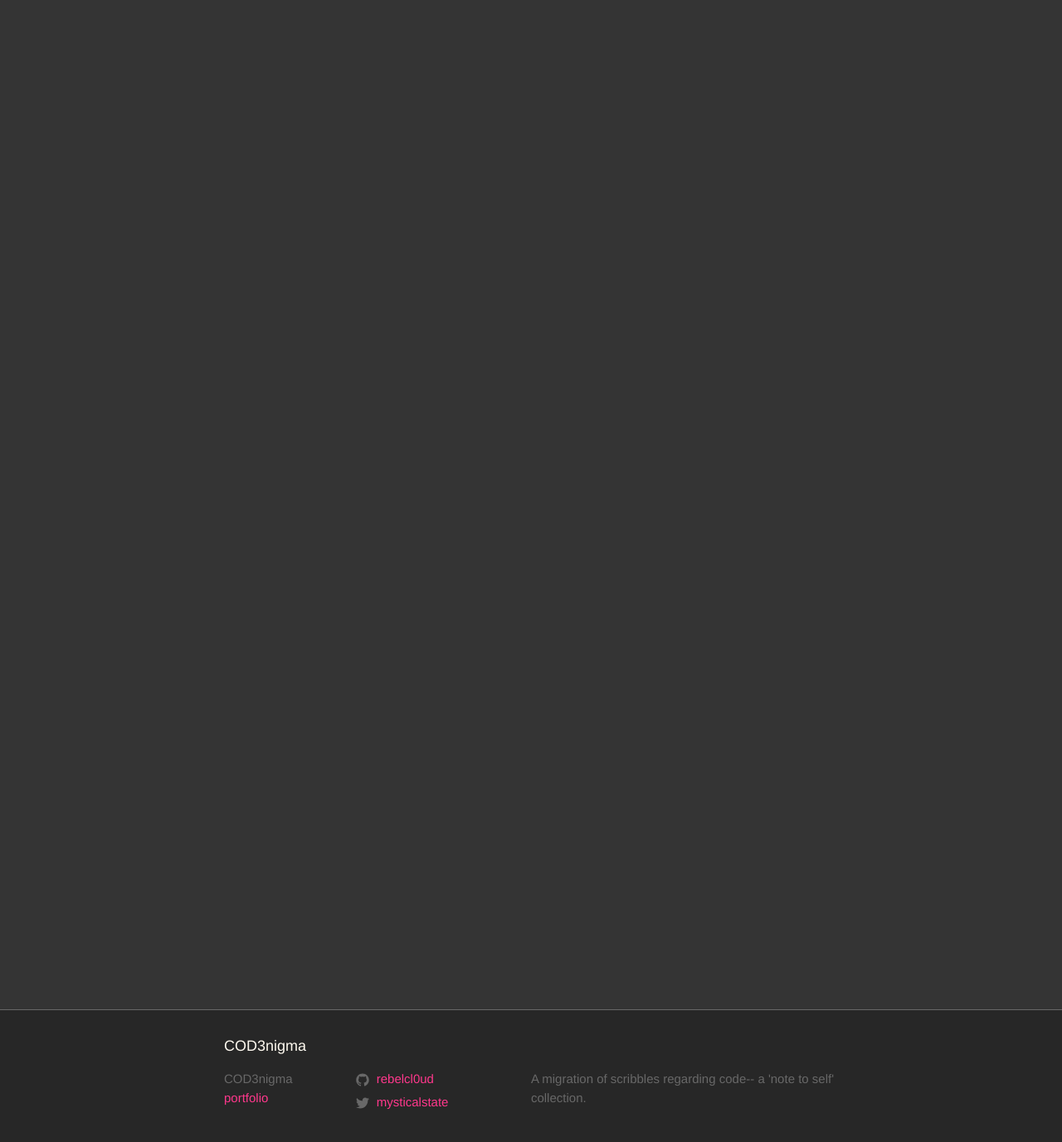
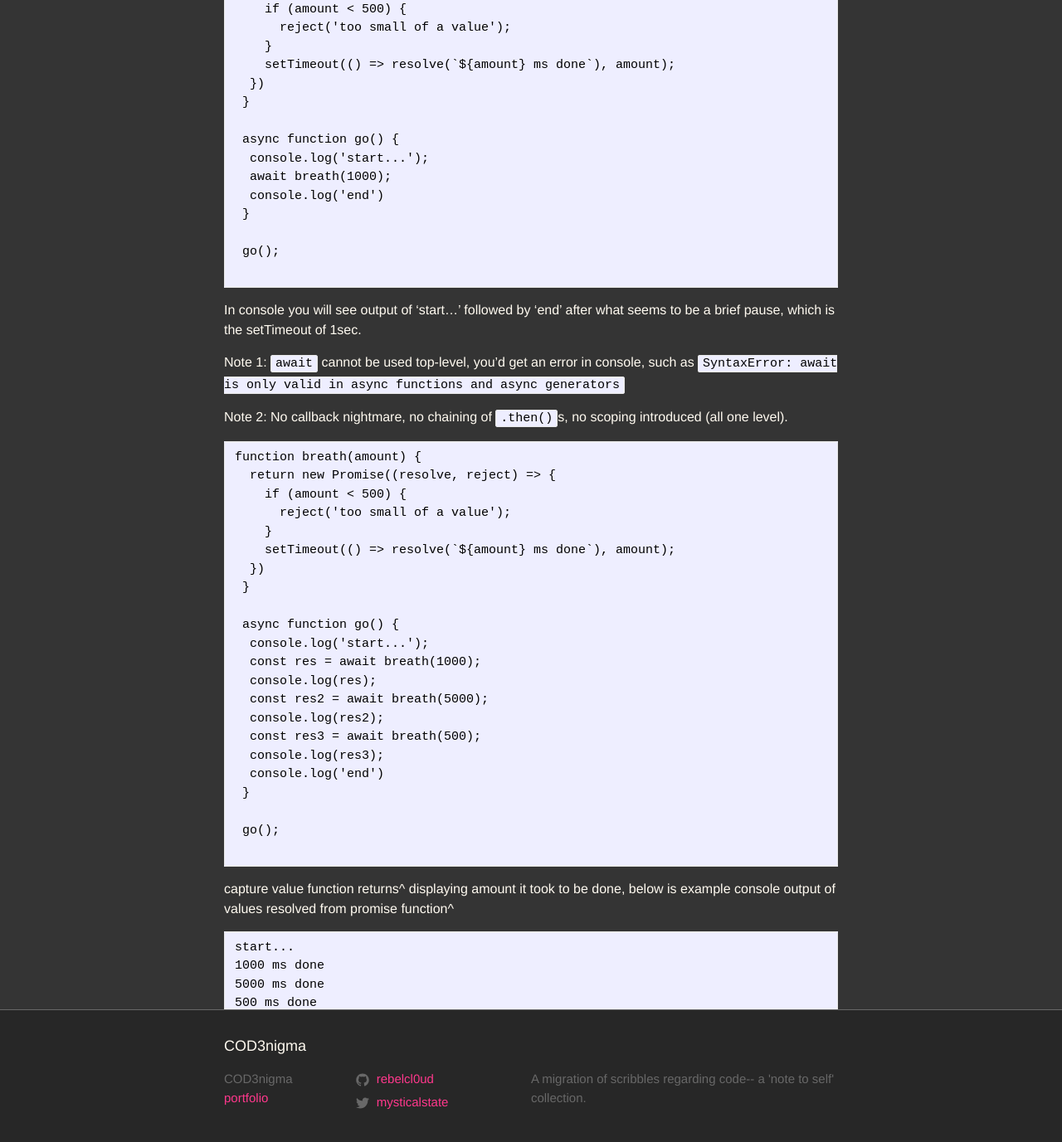
Before and after one commit to rebelcl0ud/blog, a Jekyll site: the page built from _posts/2018-05-16-[45]-es6-status-async-await-flow-control.markdown, in a window 1280 px wide and 1400 px high, scrolled down 394 px. Shown: the top 1377 px of the window at 83% size. Built offline with Jekyll 4.4.1, drawn with Linux system fonts in a browser that asks for light colours; some of the changed text lies outside the part shown.

Commit message:
added ex/notes showcasing async/await

````diff
--- a/_posts/2018-05-16-[45]-es6-status-async-await-flow-control.markdown
+++ b/_posts/2018-05-16-[45]-es6-status-async-await-flow-control.markdown
@@ -10,3 +10,64 @@ asyncronous vs. syncronous: syncronous is when one thing finishes before another
 async + await just pauses for certain info without blocking like an alert would do.
 
 note: async + await is built on top of promises, it is not something seperate.
+
+```
+function breath(amount) {
+  return new Promise((resolve, reject) => {
+    if (amount < 500) {
+      reject('too small of a value');
+    }
+    setTimeout(() => resolve(`${amount} ms done`), amount);
+  })
+ }
+
+ async function go() {
+  console.log('start...');
+  await breath(1000);
+  console.log('end')
+ }
+
+ go();
+
+```
+In console you will see output of 'start...' followed by 'end' after what seems to be a brief pause, which is the setTimeout of 1sec.
+
+Note 1: `await` cannot be used top-level, you'd get an error in console, such as `SyntaxError: await is only valid in async functions and async generators`
+
+Note 2: No callback nightmare, no chaining of `.then()`s, no scoping introduced (all one level).
+
+```
+function breath(amount) {
+  return new Promise((resolve, reject) => {
+    if (amount < 500) {
+      reject('too small of a value');
+    }
+    setTimeout(() => resolve(`${amount} ms done`), amount);
+  })
+ }
+
+ async function go() {
+  console.log('start...');
+  const res = await breath(1000);
+  console.log(res);
+  const res2 = await breath(5000);
+  console.log(res2);
+  const res3 = await breath(500);
+  console.log(res3);
+  console.log('end')
+ }
+
+ go();
+
+```
+capture value function returns^ displaying amount it took to be done, below is example console output of values resolved from promise function^
+
+```
+start...
+1000 ms done
+5000 ms done
+500 ms done
+end
+
+```
+if `await` was to be removed it would return a promise, but having `await` in front of the promise breath will return promise and put out a sort of notice to hold on for a few seconds to wait for (in this case) breath function to resolve or reject.
````
